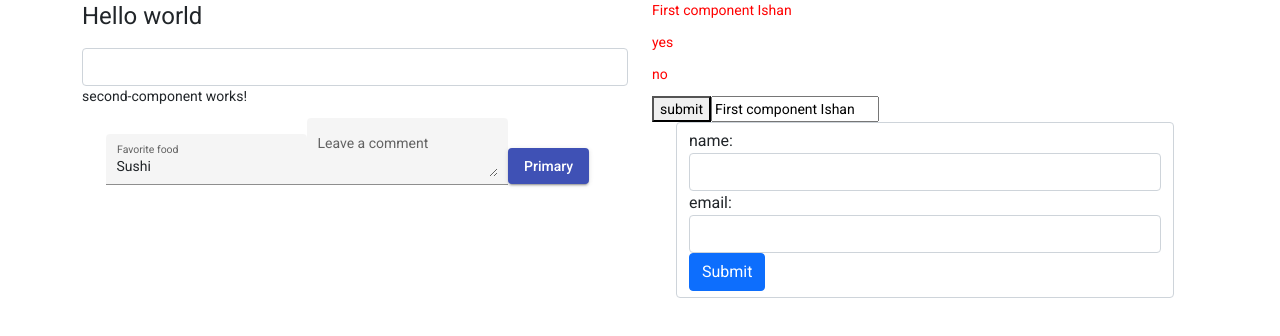
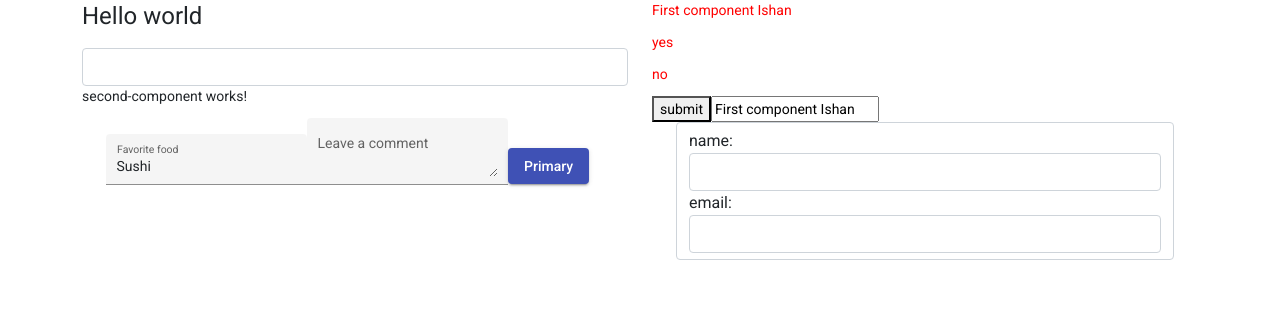
Before and after one commit to ishanEPR/AngularBeginers, an Angular app: page / in a window 1280 px wide. Shown: the top 336 px of the page. Built offline with nearby package versions, Linux system fonts and the light colour scheme.

Commit message:
form driven

```diff
--- a/src/app/form/form.component.html
+++ b/src/app/form/form.component.html
@@ -1,9 +1,9 @@
 <div class="container">
     <form  (ngSubmit)=submitForm(f) #f=ngForm class="form-control">
         <label>name:</label>
-        <input ngModel type="text" name="name" class="form-control">
+        <input ngModel type="text" name="name" class="form-control" #name=ngModel required>
         <label>email:</label>
-        <input ngModel type="text" name="email" class="form-control">
-       <button type="submit" class="btn btn-primary">Submit</button>
+        <input ngModel type="text" name="email" class="form-control" email #name=ngModel>
+       <button type="submit" class="btn btn-primary" *ngIf="f.valid">Submit</button>
     </form>
 </div>
--- a/src/app/form/form.component.ts
+++ b/src/app/form/form.component.ts
@@ -1,4 +1,4 @@
-import { Component, OnInit } from '@angular/core';
+import { Component, OnInit, ViewChild } from '@angular/core';
 import { NgForm } from '@angular/forms';
 
 @Component({
@@ -8,6 +8,9 @@ import { NgForm } from '@angular/forms';
 })
 export class FormComponent implements OnInit {
 
+
+ // @ViewChild('f') formdata: NgForm;
+
   constructor() { }
 
   ngOnInit(): void {
@@ -15,6 +18,7 @@ export class FormComponent implements OnInit {
 
   submitForm(f: NgForm){
     console.log(f.value.name)
+    //this.formdata=f;
 
   }
 
```
